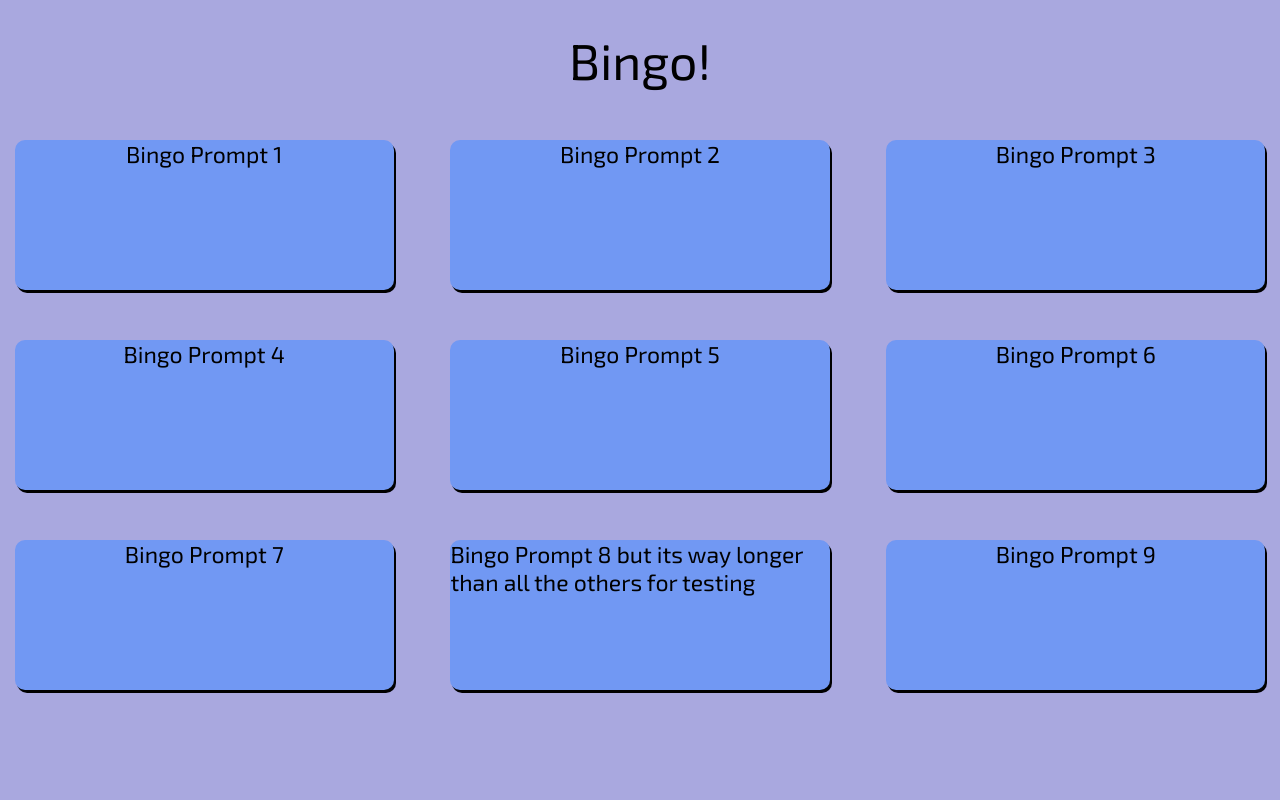
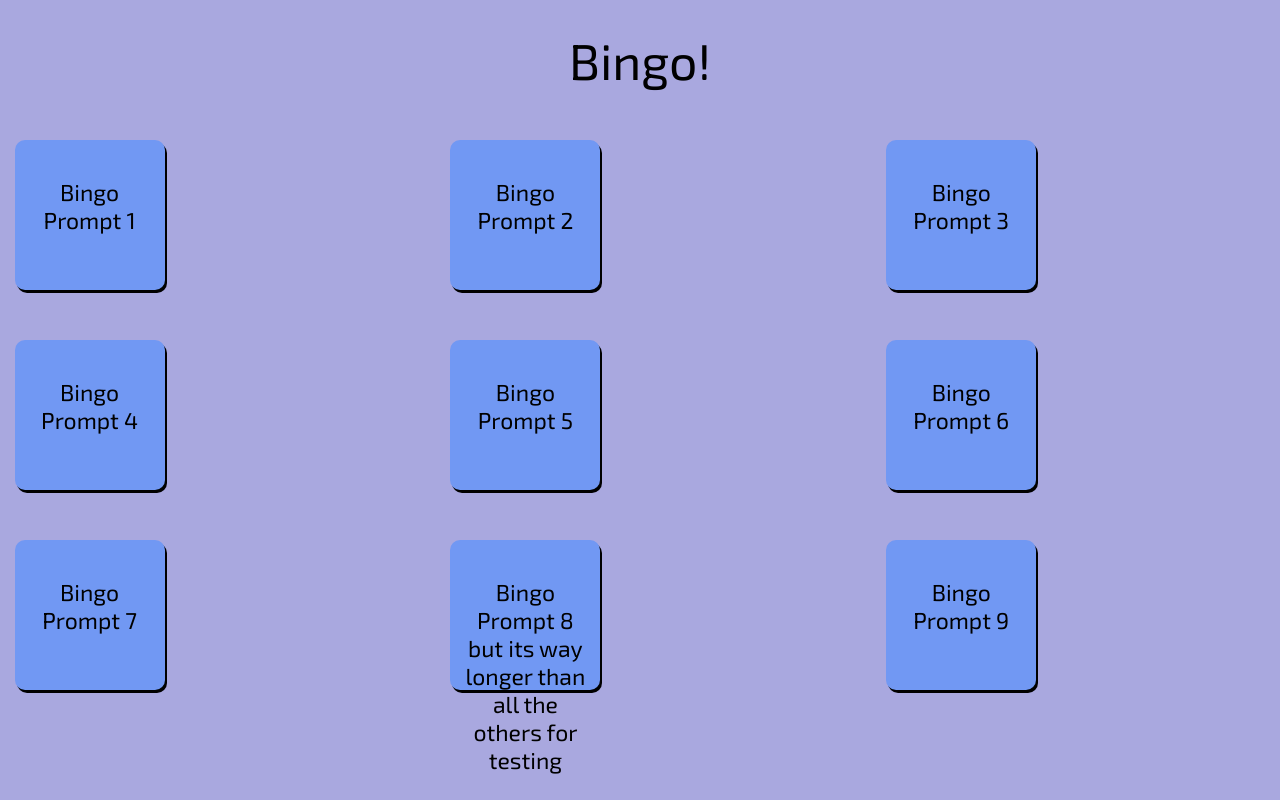
Before and after one commit to JamieCDev20/Bin.go, a React (Vite) app in the folder bin-go/: page / in a window 1280 px wide. Built offline with nearby package versions, Linux system fonts and the light colour scheme.

Commit message:
bingo squares format better

```diff
--- a/bin-go/src/Components/BingoCard.css
+++ b/bin-go/src/Components/BingoCard.css
@@ -8,27 +8,29 @@
 
 .bingo-card{
     background: var(--bingo-bg);
-    width: 100%;
+    width: 150px;
     height: 150px;
     font-size: 23px;
+    box-sizing: border-box;
     display: flex;
     justify-content: center;
     align-content: center;
     border-radius: 10px;
-    padding: 0px;
+    padding: 15px;
     box-shadow: 2px 3px black;
 }
 
 .bingo-card-complete {
     background: var(--bingo-bg-complete);
-    width: 100%;
+    width: 150px;
     height: 150px;
     font-size: 23px;
+    box-sizing: border-box;
     display: flex;
     justify-content: center;
     align-content: center;
     border-radius: 10px;
-    padding: 0px;
+    padding: 15px;
     box-shadow: 2px 3px black;
 }
 
@@ -39,19 +41,26 @@
     background: var(--bingo-bg-click);
 }
 
-.bingo-card p{
-    vertical-align:middle;
-    margin-top: 15px;
-    position: absolute;
+.bingo-card p, .bingo-card-complete p
+{
+    width: 130px;
+    text-align: center;
+    vertical-align: middle;
+}
+.bingo-card-complete p
+{
+    margin-right: calc(-100% - 15px);
 }
 
 .check {
     display: none;
+    grid-row: 1;
+    grid-column: 1;
 }
 
 .check-complete {
-    display: block;
-    align-content: center;
-    justify-content: center;
-    width: 50%
+    margin-top: -15px;
+    margin-right: -15px;
+    width: 150px;
+    height: 150px;
 }
--- a/bin-go/src/Components/BingoCard.tsx
+++ b/bin-go/src/Components/BingoCard.tsx
@@ -12,8 +12,8 @@ const BingoCard = ({ title, children }: bingoProps) => {
     const [complete, setComplete] = useState(false);
 
     const handleClick = () => {
-        if (complete) return;
-        setComplete(true);
+        // if (complete) return;
+        setComplete(!complete);
     };
 
     return (
@@ -21,8 +21,7 @@ const BingoCard = ({ title, children }: bingoProps) => {
             className={"bingo-card" + (complete ? "-complete" : "")}
             onClick={handleClick}
         >
-            <p>{title}</p>
-            {children}
+            <p>{title}{children}</p>
             <img
                 className={"check" + (complete ? "-complete" : "")}
                 src={check}
--- a/bin-go/src/Components/BingoGrid.tsx
+++ b/bin-go/src/Components/BingoGrid.tsx
@@ -1,7 +1,7 @@
 import React from "react";
 import BingoCard, { bingoProps } from "./BingoCard";
 import "./BingoGrid.css";
-import NewCard from "./NewCard";
+// import NewCard from "./NewCard";
 
 const bingoData: bingoProps[] = [
     {
```
